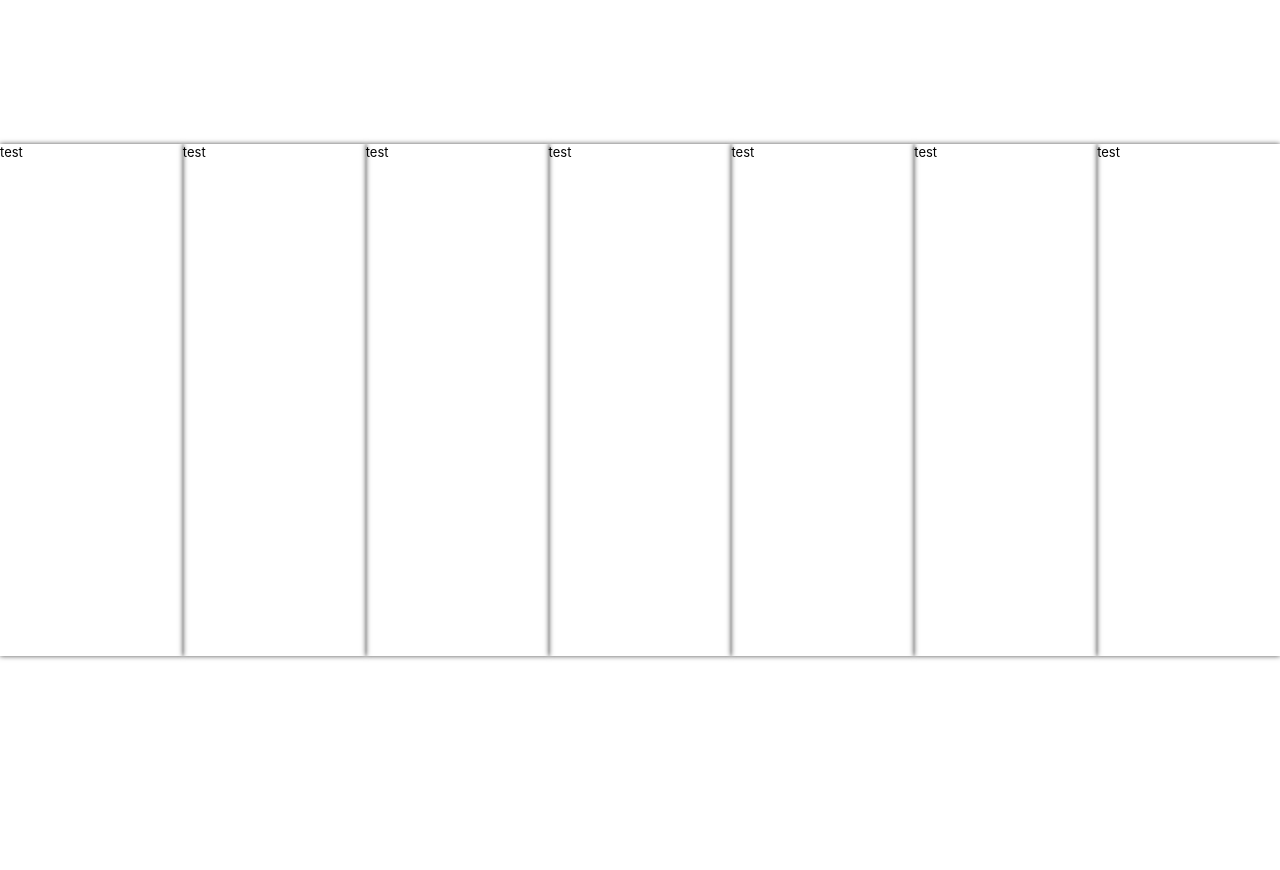
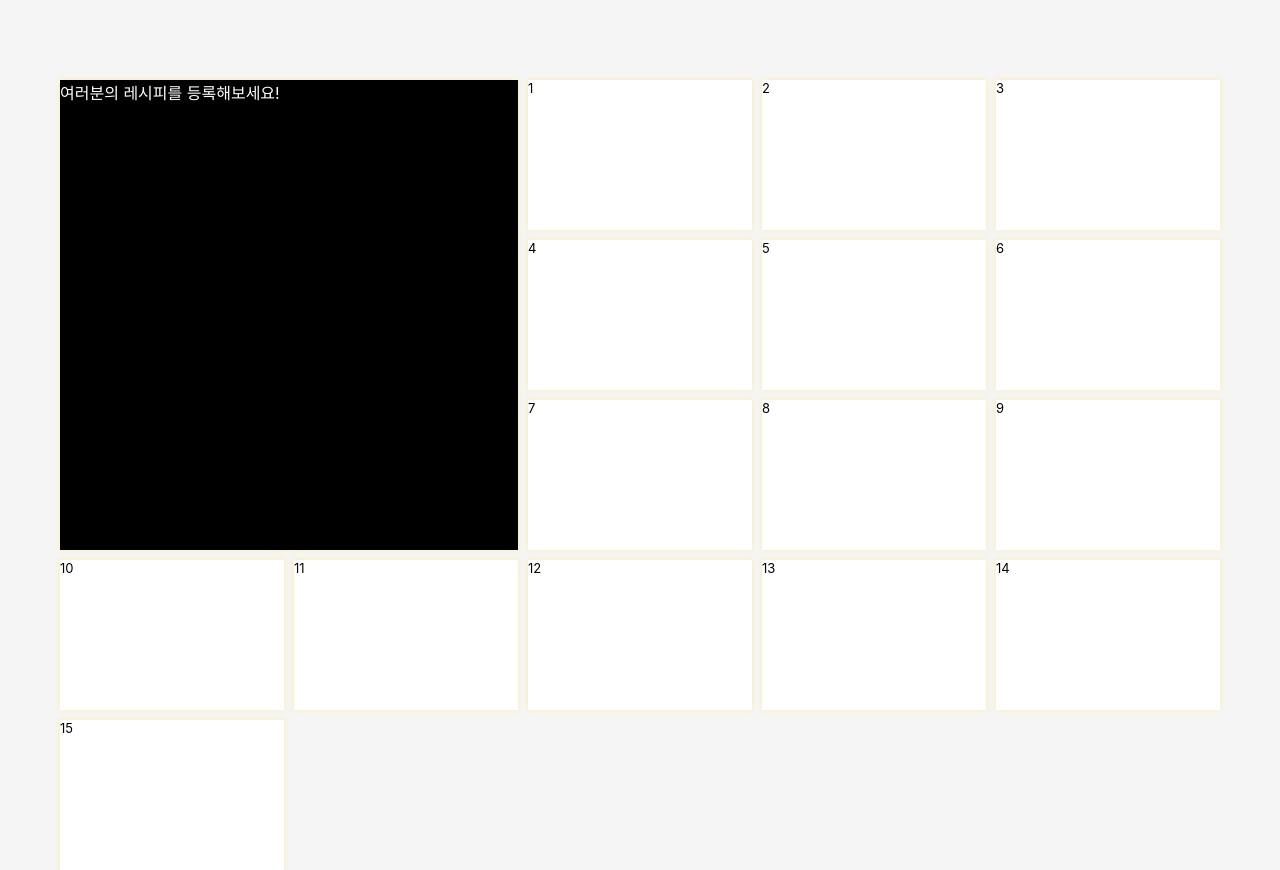
Before and after one commit to kigpand/cook-recipe, a React (Create React App) app: page / in a window 1280 px wide. Before the commit the page ends 800 px from the top, so only its background shows below. Built offline with nearby package versions, Linux system fonts and the light colour scheme.

Commit message:
lists 및 item UI 수정

```diff
--- a/src/App.module.scss
+++ b/src/App.module.scss
@@ -1,17 +1,9 @@
 @import "./styles/color.scss";
 @import "./styles/common.scss";
-@import "./styles/func.scss";
 
 .App {
   width: 100vw;
   height: 100vh;
   background-color: $backgroundColor;
   @include flexSort;
-
-  .test {
-    width: get-vw(300px);
-    height: get-vw(400px);
-    @include vw(13px);
-    box-shadow: $boxShadow;
-  }
 }
--- a/src/App.tsx
+++ b/src/App.tsx
@@ -1,15 +1,10 @@
 import styles from "./App.module.scss";
+import Lists from "./components/lists/Lists";
 
 function App() {
   return (
     <div className={styles.App}>
-      <div className={styles.test}>test</div>
-      <div className={styles.test}>test</div>
-      <div className={styles.test}>test</div>
-      <div className={styles.test}>test</div>
-      <div className={styles.test}>test</div>
-      <div className={styles.test}>test</div>
-      <div className={styles.test}>test</div>
+      <Lists />
     </div>
   );
 }
--- /dev/null
+++ b/src/components/listItem/ListItem.module.scss
@@ -0,0 +1,8 @@
+@import "../../styles/color.scss";
+@import "../../styles/func.scss";
+
+.listItem {
+  font-size: 13px;
+  box-shadow: $boxShadow;
+  background-color: $listBackgroundColor;
+}
--- /dev/null
+++ b/src/components/listItem/ListItem.tsx
@@ -0,0 +1,11 @@
+import styles from "./ListItem.module.scss";
+
+interface IListItem {
+  item: number;
+}
+
+const ListItem = ({ item }: IListItem) => {
+  return <div className={styles.listItem}>{item}</div>;
+};
+
+export default ListItem;
--- /dev/null
+++ b/src/components/lists/Lists.module.scss
@@ -0,0 +1,22 @@
+@import "../../styles/color.scss";
+
+.lists {
+  width: 100%;
+  height: 80%;
+  padding: 5rem;
+  display: grid;
+  justify-content: center;
+  grid-template-columns: repeat(5, 20%);
+  grid-auto-rows: 150px;
+  grid-gap: 10px;
+
+  .main {
+    grid-column-start: 1;
+    grid-column-end: 3;
+    grid-row-start: 1;
+    grid-row-end: 4;
+    box-shadow: $boxShadow;
+    background-color: black;
+    color: white;
+  }
+}
--- /dev/null
+++ b/src/components/lists/Lists.tsx
@@ -0,0 +1,16 @@
+import ListItem from "../listItem/ListItem";
+import styles from "./Lists.module.scss";
+
+const Lists = () => {
+  const dummy = [1, 2, 3, 4, 5, 6, 7, 8, 9, 10, 11, 12, 13, 14, 15];
+  return (
+    <div className={styles.lists}>
+      <div className={styles.main}>여러분의 레시피를 등록해보세요!</div>
+      {dummy.map((item: number) => {
+        return <ListItem key={item} item={item} />;
+      })}
+    </div>
+  );
+};
+
+export default Lists;
--- a/src/index.css
+++ /dev/null
@@ -1,13 +0,0 @@
-body {
-  margin: 0;
-  font-family: -apple-system, BlinkMacSystemFont, 'Segoe UI', 'Roboto', 'Oxygen',
-    'Ubuntu', 'Cantarell', 'Fira Sans', 'Droid Sans', 'Helvetica Neue',
-    sans-serif;
-  -webkit-font-smoothing: antialiased;
-  -moz-osx-font-smoothing: grayscale;
-}
-
-code {
-  font-family: source-code-pro, Menlo, Monaco, Consolas, 'Courier New',
-    monospace;
-}
--- /dev/null
+++ b/src/index.scss
@@ -0,0 +1,16 @@
+@import "./styles/color.scss";
+
+body {
+  margin: 0;
+  font-family: -apple-system, BlinkMacSystemFont, "Segoe UI", "Roboto", "Oxygen",
+    "Ubuntu", "Cantarell", "Fira Sans", "Droid Sans", "Helvetica Neue",
+    sans-serif;
+  -webkit-font-smoothing: antialiased;
+  -moz-osx-font-smoothing: grayscale;
+  background-color: $backgroundColor;
+}
+
+code {
+  font-family: source-code-pro, Menlo, Monaco, Consolas, "Courier New",
+    monospace;
+}
--- a/src/styles/color.scss
+++ b/src/styles/color.scss
@@ -1,2 +1,3 @@
-$backgroundColor: rgb(255, 255, 255);
-$boxShadow: 0px 0px 5px 0px rgba(0, 0, 0, 0.7);
+$backgroundColor: whitesmoke;
+$boxShadow: 0px 0px 5px 0px rgba(255, 235, 168, 0.904);
+$listBackgroundColor: white;
```
Also changed, not shown: src/index.tsx (+5 -5 lines).
